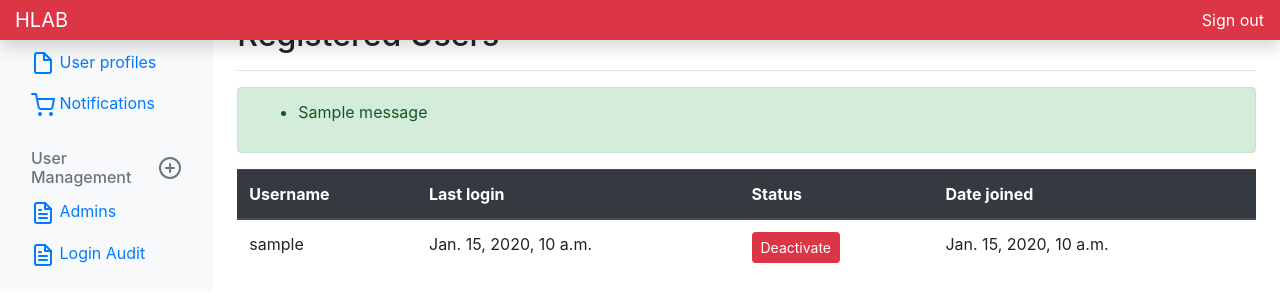
After one commit to fellipegpbotelho/django-basics, a Django app: page /users in a window 1280 px wide. The commit adds this page. Shown: the top 305 px of the page. Run offline with Django 3.2, Linux system fonts and the light colour scheme; a user stored in the database is signed in; tables that the repository leaves empty hold one stand-in row (values such as "Sample post"); one stand-in notice (Sample message) is shown; some libraries are stand-ins or nearby versions.

Commit message:
list users and logout user

```diff
--- a/person_portfolio/templates/partials/sidenavbar.html
+++ b/person_portfolio/templates/partials/sidenavbar.html
@@ -50,7 +50,7 @@
         </h6>
         <ul class="nav flex-column mb-2">
             <li class="nav-item">
-                <a class="nav-link" href="">
+                <a class="nav-link" href="{% url 'system_users' %}">
                     <svg xmlns="http://www.w3.org/2000/svg" width="24" height="24" viewBox="0 0 24 24" fill="none"
                          stroke="currentColor" stroke-width="2" stroke-linecap="round" stroke-linejoin="round"
                          class="feather feather-file-text">
--- a/person_portfolio/templates/partials/top_navbar.html
+++ b/person_portfolio/templates/partials/top_navbar.html
@@ -2,7 +2,7 @@
     <a class="navbar-brand col-sm-3 col-md-2 mr-0" href="#" style="color: white">HLAB</a>
     <ul class="navbar-nav px-3">
         <li class="nav-item text-nowrap">
-            <a class="nav-link" href="#" style="color: white">Sign out</a>
+            <a class="nav-link" href="{% url 'logout' %}" style="color: white">Sign out</a>
         </li>
     </ul>
 </nav>
--- /dev/null
+++ b/person_portfolio/templates/users.html
@@ -0,0 +1,61 @@
+{% extends 'base.html' %}
+
+{% block content %}
+    {% include 'partials/top_navbar.html' %}
+    <div class="container-fluid">
+        <div class="row">
+            {% include 'partials/sidenavbar.html' %}
+            <main role="main" class="col-md-9 ml-sm-auto col-lg-10 px-4">
+                <div class="chartjs-size-monitor"
+                     style="position: absolute; left: 0px; top: 0px; right: 0px; bottom: 0px; overflow: hidden; pointer-events: none; visibility: hidden; z-index: -1;">
+                    <div class="chartjs-size-monitor-expand"
+                         style="position:absolute;left:0;top:0;right:0;bottom:0;overflow:hidden;pointer-events:none;visibility:hidden;z-index:-1;">
+                        <div style="position:absolute;width:1000000px;height:1000000px;left:0;top:0"></div>
+                    </div>
+                    <div class="chartjs-size-monitor-shrink"
+                         style="position:absolute;left:0;top:0;right:0;bottom:0;overflow:hidden;pointer-events:none;visibility:hidden;z-index:-1;">
+                        <div style="position:absolute;width:200%;height:200%;left:0; top:0"></div>
+                    </div>
+                </div>
+                <div class="d-flex justify-content-between flex-wrap flex-md-nowrap align-items-center pt-3 pb-2 mb-3 border-bottom">
+                    <h1 class="h2">Registered Users</h1>
+                </div>
+                {% if messages %}
+                    <div class="alert alert-success" role="alert">
+                        <ul>
+                            {% for message in messages %}
+                                <li>{{ message }}</li>
+                            {% endfor %}
+                        </ul>
+                    </div>
+                {% endif %}
+                <table class="table">
+                    <thead class="thead-dark">
+                    <tr>
+                        <th scope="col">Username</th>
+                        <th scope="col">Last login</th>
+                        <th scope="col">Status</th>
+                        <th scope="col">Date joined</th>
+                    </tr>
+                    </thead>
+                    <tbody>
+                    {% for user in users %}
+                        <tr>
+                            <td>{{ user.username }}</td>
+                            <td>{{ user.last_login }}</td>
+                            <td>
+                                {% if user.is_active %}
+                                    <a href="{% url 'deactivate_user' user_id=user.id %}" class="btn btn-sm btn-danger">Deactivate</a>
+                                {% else %}
+                                    <a href="{% url 'activate_user' user_id=user.id %}" class="btn btn-sm btn-success">Activate</a>
+                                {% endif %}
+                            </td>
+                            <td>{{ user.date_joined }}</td>
+                        </tr>
+                    {% endfor %}
+                    </tbody>
+                </table>
+            </main>
+        </div>
+    </div>
+{% endblock %}
--- a/person_portfolio/urls.py
+++ b/person_portfolio/urls.py
@@ -1,4 +1,5 @@
 from django.urls import path
+from django.contrib.auth.views import LogoutView
 
 from . import views
 
@@ -6,4 +7,8 @@ urlpatterns = [
     path('', views.sign_up, name='user_sign'),
     path('dashboard', views.user_dashboard, name='user_dashboard'),
     path('login', views.sign_in, name='login_user'),
+    path('logout', LogoutView.as_view(next_page='/'), name='logout'),
+    path('users', views.list_registered_users, name='system_users'),
+    path('activate/user/<int:user_id>', views.user_activate, name='activate_user'),
+    path('deactivate/user/<int:user_id>', views.user_deactivate, name='deactivate_user'),
 ]
--- a/person_portfolio/views.py
+++ b/person_portfolio/views.py
@@ -3,6 +3,8 @@ from django.contrib.auth.forms import UserCreationForm
 from django.contrib.auth import login, authenticate
 from django.http import HttpResponse
 from django.contrib.auth.decorators import login_required
+from django.contrib.auth.models import User
+from django.contrib import messages
 
 
 def sign_up(request):
@@ -41,3 +43,27 @@ def sign_in(request):
     else:
         msg.append('Invalid login credentials, try again!')
     return render(request, 'login.html', {'errors': msg})
+
+
+@login_required()
+def list_registered_users(request):
+    users = User.objects.all()
+    return render(request, 'users.html', {'users': users})
+
+
+@login_required()
+def user_deactivate(request, user_id):
+    user = User.objects.get(pk=user_id)
+    user.is_active = False
+    user.save()
+    messages.success(request, 'User account has been successfully deactivated!')
+    return redirect('system_users')
+
+
+@login_required()
+def user_activate(request, user_id):
+    user = User.objects.get(pk=user_id)
+    user.is_active = True
+    user.save()
+    messages.success(request, 'User account has been successfully activated!')
+    return redirect('system_users')
```
